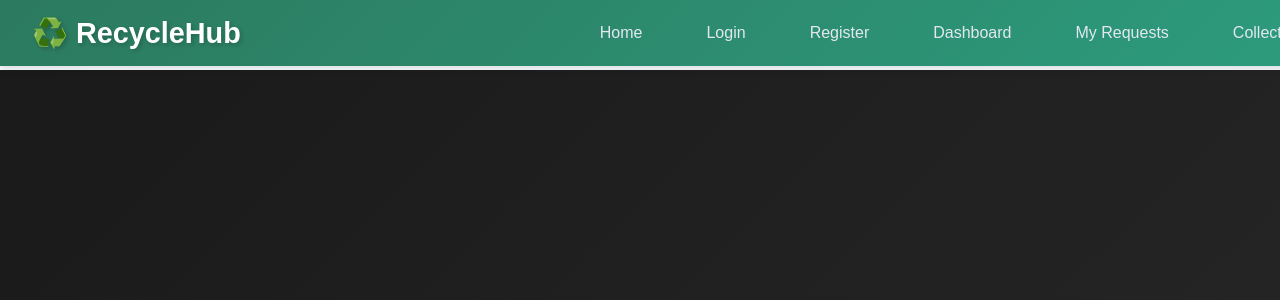
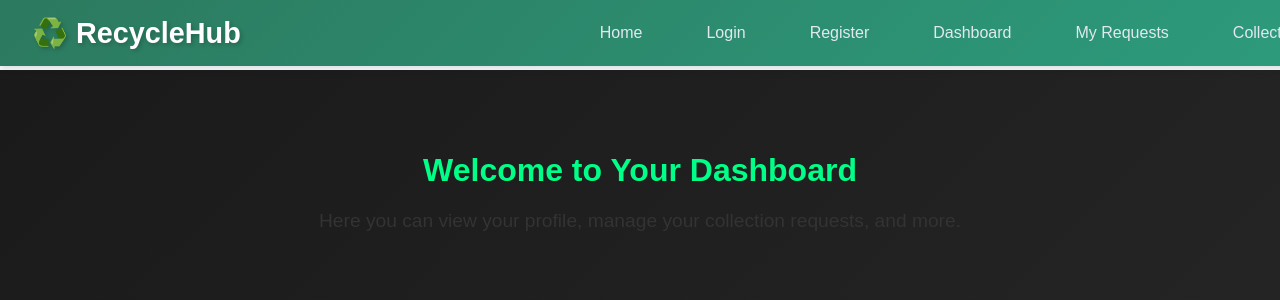
Before and after one commit to IsmailOuali/RecycleHub, an Angular app: page /dashboard in a window 1280 px wide. Before the commit this address led to /. Shown: the top 300 px of the page. Built offline with nearby package versions, Linux system fonts and the light colour scheme; sample sign-in values are in the browser's storage.

Commit message:
Adding the dashboard component

```diff
--- a/src/app/app-routing.module.ts
+++ b/src/app/app-routing.module.ts
@@ -4,12 +4,15 @@ import { LoginComponent } from './auth/login/login.component';
 import { RegisterComponent } from './auth/register/register.component';
 import { RequestFormComponent } from './collect/request-form/request-form.component';
 import { AuthGuard } from './shared/auth.guard';
+import { DashboardComponent } from './dashboard/dashboard.component';
 
 const routes: Routes = [
   { path: '', redirectTo: '/login', pathMatch: 'full' },
   { path: 'login', component: LoginComponent },
   { path: 'register', component: RegisterComponent },
-  { path: 'requests', component: RequestFormComponent, canActivate: [AuthGuard] }, // Protected route
+  { path: 'requests', component: RequestFormComponent, canActivate: [AuthGuard] },
+  { path: 'dashboard', component: DashboardComponent, canActivate: [AuthGuard] }, // Protected route
+  // Protected route
 ];
 
 @NgModule({
--- a/src/app/app.module.ts
+++ b/src/app/app.module.ts
@@ -10,7 +10,8 @@ import { NavbarComponent } from './components/navbar/navbar.component';
 import { ConfirmationPopupComponent } from './shared/confirmation-popup/confirmation-popup.component';
 import { provideAnimationsAsync } from '@angular/platform-browser/animations/async';
 import { BrowserAnimationsModule } from '@angular/platform-browser/animations'; // Required for Angular Material
-import { MatDialogModule } from '@angular/material/dialog'; // Import MatDialogModule
+import { MatDialogModule } from '@angular/material/dialog';
+import { DashboardComponent } from './dashboard/dashboard.component'; // Import MatDialogModule
 
 @NgModule({
   declarations: [
@@ -19,7 +20,8 @@ import { MatDialogModule } from '@angular/material/dialog'; // Import MatDialogM
     RequestFormComponent,
     LoginComponent,
     NavbarComponent,
-    ConfirmationPopupComponent
+    ConfirmationPopupComponent,
+    DashboardComponent
 
   ],
   imports: [
--- /dev/null
+++ b/src/app/dashboard/dashboard.component.css
@@ -0,0 +1,13 @@
+.dashboard-container {
+    text-align: center;
+    margin-top: 50px;
+  }
+
+  h1 {
+    color: #00ff88;
+  }
+
+  p {
+    font-size: 1.2rem;
+    color: #333;
+  }
--- /dev/null
+++ b/src/app/dashboard/dashboard.component.html
@@ -0,0 +1,4 @@
+<div class="dashboard-container">
+    <h1>Welcome to Your Dashboard</h1>
+    <p>Here you can view your profile, manage your collection requests, and more.</p>
+  </div>
```
Also changed, not shown: src/app/dashboard/dashboard.component.ts (added, +12 -0 lines), 1 other file (tests, documents, lock files or other folders).
